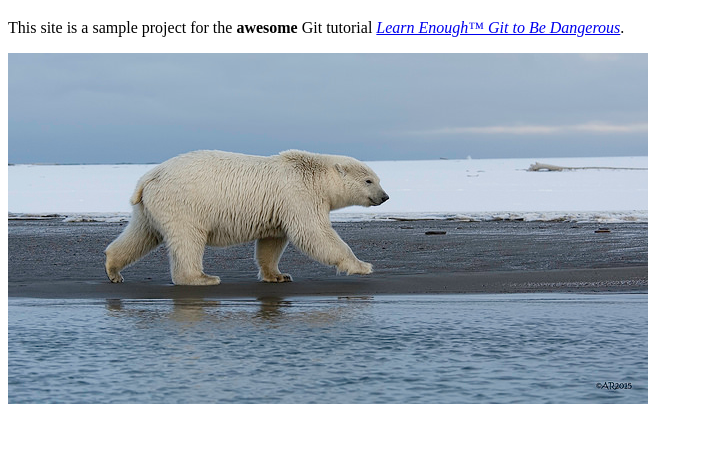
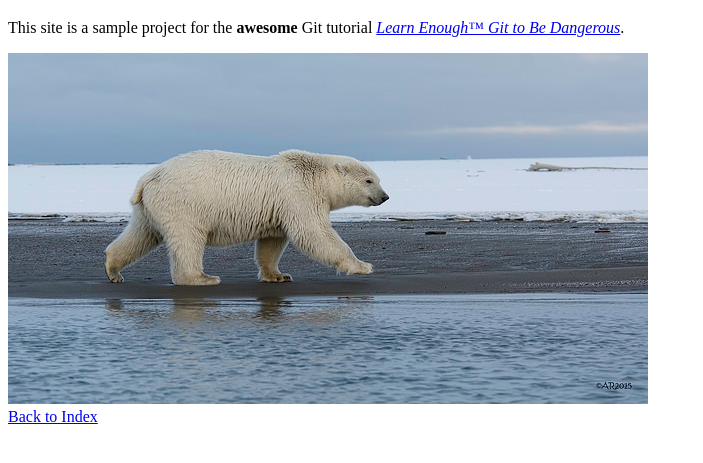
Before and after one commit to jlmercury/website, a plain HTML site: page about.html in a window 1280 px wide. Shown: the part 61-524 px from the top of the page, without its empty margins (0-703 px from the left). Drawn offline with Linux system fonts and the light colour scheme.

Commit message:
Add link to index

```diff
--- a/about.html
+++ b/about.html
@@ -12,6 +12,8 @@
     <a href="https://www.flickr.com/photos/puliarfanita/22959238329">
       <img src="images/polar_bear.jpg" alt="Polar bear">
     </a>
+    <br>
+    <a href="index.html">Back to Index</a>
   </body>
 
 </html>
```
